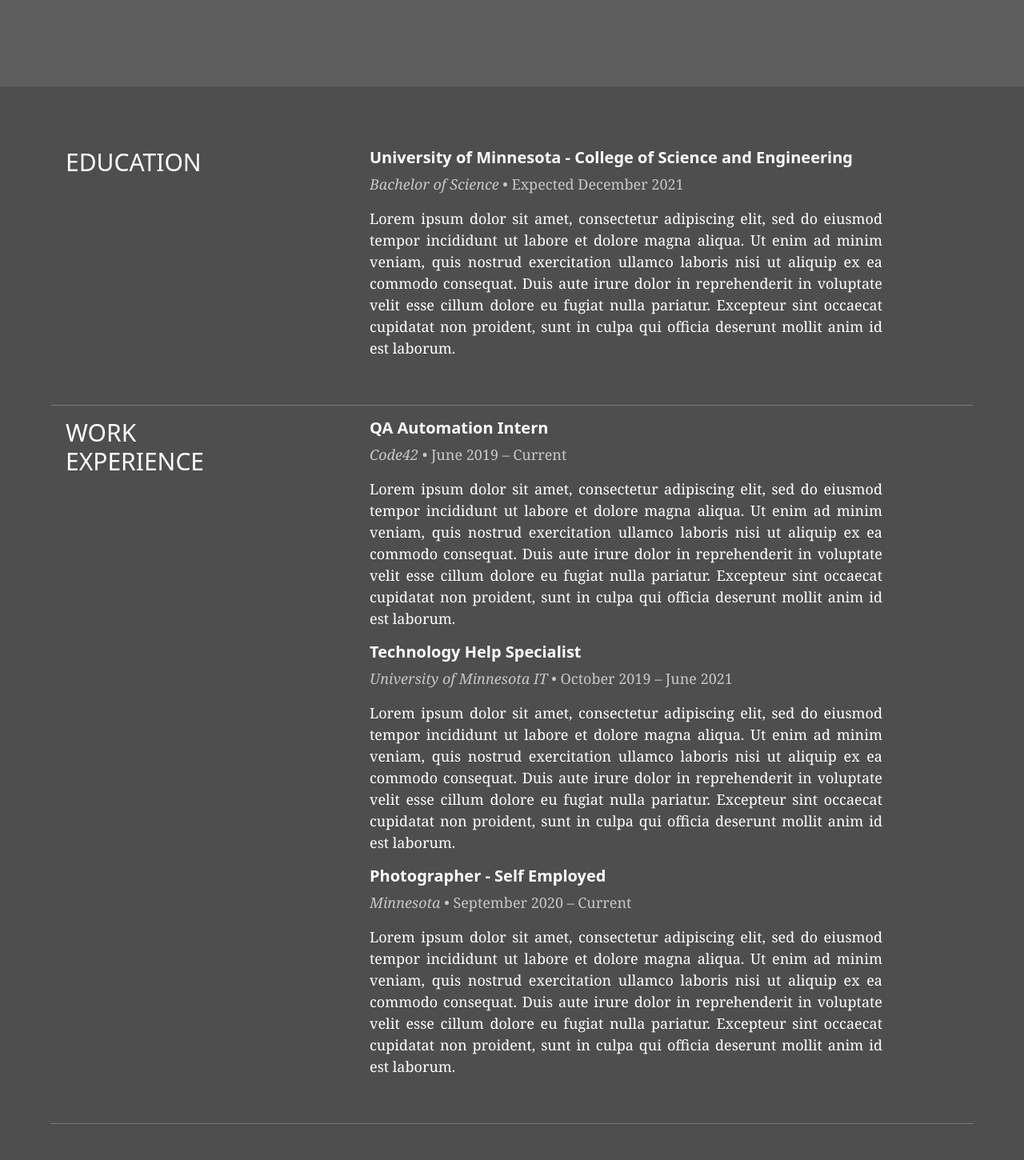
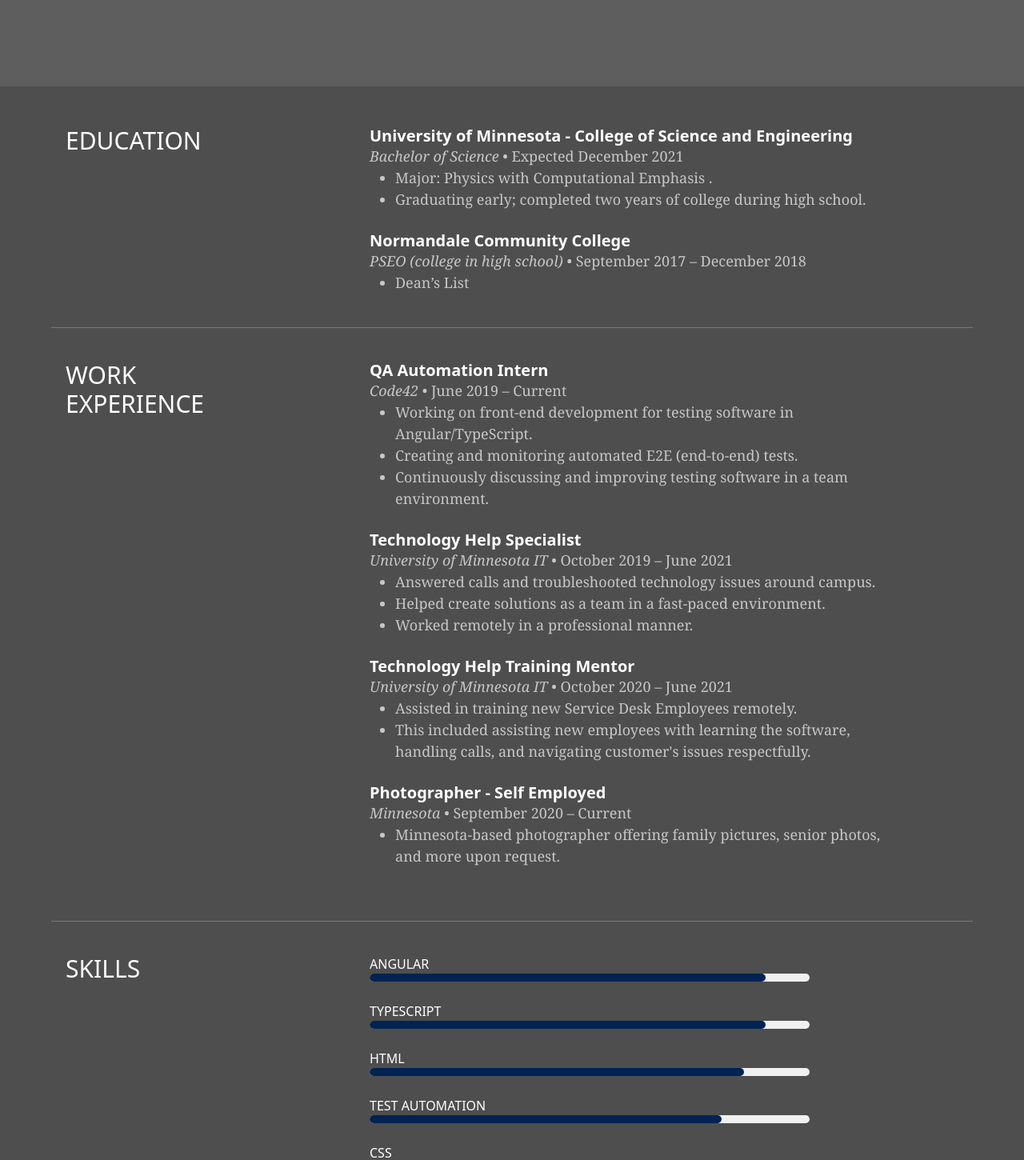
Before and after one commit to Caitlyn-Kloeckl/personal-website, a React (Create React App) app in the folder personal-website/: page / in a window 1280 px wide. Shown: the part 1330-2780 px from the top of the page at 80% size. Built offline with nearby package versions, Linux system fonts and the light colour scheme.

Commit message:
finished resume and skills

```diff
--- a/personal-website/src/App.css
+++ b/personal-website/src/App.css
@@ -27,11 +27,22 @@
 
 .resume-section {
   background-color: #4e4e4e;
-  min-height: 240vh;
+  /* min-height: 180vh; */
   display: flex;
   flex-direction: column;
   align-items: center;
   justify-content: center;
+  padding-top: 50px;
+}
+
+.skills-section {
+  background-color: #4e4e4e;
+  /* min-height: 80vh; */
+  display: flex;
+  flex-direction: column;
+  align-items: center;
+  justify-content: center;
+  padding-bottom: 50px;
 }
 
 .resume-main-titles {
@@ -46,6 +57,7 @@
   font-size: 20px;
   text-align:left;
   font-weight: bold;
+  margin-bottom: 0px;
 }
 
 .resume-tertiary-titles {
@@ -53,13 +65,14 @@
   font-size: 18px;
   font-family: Georgia, 'Times New Roman', Times, serif;
   text-align: justify;
+  margin-bottom: 0px;
 }
 
 .resume-text {
-  color: rgb(255, 255, 255) !important;
+  color: rgba(221, 221, 221, 0.849) !important;
   font-size: 18px;
   font-family: Georgia, 'Times New Roman', Times, serif;
-  text-align: justify;
+  padding-bottom: 10px;
 }
 
 
@@ -204,19 +217,34 @@
 }
 
 .progress-line .html {
+  width: 85%;
+}
+.progress-line .css {
+  width: 75%;
+}
+.progress-line .bootstrap {
+  width: 70%;
+}
+.progress-line .test-automation {
   width: 80%;
 }
-.progress-line .css {
-  width: 70%;
+.progress-line .angular {
+  width: 90%;
 }
-.progress-line .bootstrap {
-  width: 82%;
+.progress-line .typescript {
+  width: 90%;
 }
-.progress-line .javascript {
-  width: 62%;
+.progress-line .react {
+  width: 50%;
 }
-.progress-line .c {
-  width: 90%;
+.progress-line .python {
+  width: 40%;
+}
+.progress-line .java {
+  width: 40%;
+}
+.progress-line .matlab {
+  width: 60%;
 }
 
 .bar .progress-line span::before {
--- a/personal-website/src/App.tsx
+++ b/personal-website/src/App.tsx
@@ -19,7 +19,10 @@ function App() {
             <Nav.Link className="navbar-text" href="#resume">
               Resume
             </Nav.Link>
-            <Nav.Link className="navbar-text" href="#resume">
+            <Nav.Link className="navbar-text" href="#skills">
+              Skills
+            </Nav.Link>
+            <Nav.Link className="navbar-text" href="#projects">
               Projects
             </Nav.Link>
           </Nav>
@@ -120,7 +123,7 @@ function App() {
         </div>
       </section>
       <section id="resume" className="resume-section">
-        <div style={{ paddingBottom: "25px", paddingTop: "25px" }} className="container">
+        <div className="container">
           <div className="row">
             <div className="col-lg-4 col-sm-1">
               <h2 className="resume-main-titles">Education</h2>
@@ -133,22 +136,27 @@ function App() {
                 <p className="resume-tertiary-titles">
                   <i>Bachelor of Science</i> • Expected December 2021
                 </p>
-                <p className="resume-text">
-                  Lorem ipsum dolor sit amet, consectetur adipiscing elit, sed
-                  do eiusmod tempor incididunt ut labore et dolore magna aliqua.
-                  Ut enim ad minim veniam, quis nostrud exercitation ullamco
-                  laboris nisi ut aliquip ex ea commodo consequat. Duis aute
-                  irure dolor in reprehenderit in voluptate velit esse cillum
-                  dolore eu fugiat nulla pariatur. Excepteur sint occaecat
-                  cupidatat non proident, sunt in culpa qui officia deserunt
-                  mollit anim id est laborum.
+                <ul className="resume-text">
+                  <li>Major: Physics with Computational Emphasis .</li>
+                  <li>Graduating early; completed two years of college during high school.</li>
+                </ul>
+              </div>
+              <div>
+                <h3 className="resume-secondary-titles">
+                Normandale Community College
+                </h3>
+                <p className="resume-tertiary-titles">
+                  <i>PSEO (college in high school)</i> • September 2017 – December 2018
                 </p>
+                <ul className="resume-text">
+                  <li>Dean’s List</li>
+                </ul>
               </div>
             </div>
           </div>
         </div>
         <hr className="line-resume"></hr>
-        <div style={{ paddingBottom: "25px" }} className="container">
+        <div style={{ paddingTop: "25px", paddingBottom: "25px" }} className="container">
           <div className="row">
             <div className="col-lg-4 col-sm-1">
               <h2 className="resume-main-titles">
@@ -163,53 +171,48 @@ function App() {
                 <p className="resume-tertiary-titles">
                   <i>Code42</i> • June 2019 – Current
                 </p>
-                <p className="resume-text">
-                  Lorem ipsum dolor sit amet, consectetur adipiscing elit, sed
-                  do eiusmod tempor incididunt ut labore et dolore magna aliqua.
-                  Ut enim ad minim veniam, quis nostrud exercitation ullamco
-                  laboris nisi ut aliquip ex ea commodo consequat. Duis aute
-                  irure dolor in reprehenderit in voluptate velit esse cillum
-                  dolore eu fugiat nulla pariatur. Excepteur sint occaecat
-                  cupidatat non proident, sunt in culpa qui officia deserunt
-                  mollit anim id est laborum.
-                </p>
+                <ul className="resume-text">
+                  <li>Working on front-end development for testing software in Angular/TypeScript.</li>
+                  <li>Creating and monitoring automated E2E (end-to-end) tests.</li>
+                  <li>Continuously discussing and improving testing software in a team environment.</li>
+                </ul>
                 <h3 className="resume-secondary-titles">
                   Technology Help Specialist
                 </h3>
                 <p className="resume-tertiary-titles">
                   <i>University of Minnesota IT</i> • October 2019 – June 2021
                 </p>
-                <p className="resume-text">
-                  Lorem ipsum dolor sit amet, consectetur adipiscing elit, sed
-                  do eiusmod tempor incididunt ut labore et dolore magna aliqua.
-                  Ut enim ad minim veniam, quis nostrud exercitation ullamco
-                  laboris nisi ut aliquip ex ea commodo consequat. Duis aute
-                  irure dolor in reprehenderit in voluptate velit esse cillum
-                  dolore eu fugiat nulla pariatur. Excepteur sint occaecat
-                  cupidatat non proident, sunt in culpa qui officia deserunt
-                  mollit anim id est laborum.
+                <ul className="resume-text">
+                  <li>Answered calls and troubleshooted technology issues around campus.</li>
+                  <li>Helped create solutions as a team in a fast-paced environment.</li>
+                  <li>Worked remotely in a professional manner.</li>
+                </ul>
+                <h3 className="resume-secondary-titles">
+                  Technology Help Training Mentor
+                </h3>
+                <p className="resume-tertiary-titles">
+                  <i>University of Minnesota IT</i> • October 2020 – June 2021
                 </p>
+                <ul className="resume-text">
+                  <li>Assisted in training new Service Desk Employees remotely.</li>
+                  <li>This included assisting new employees with learning the software, handling calls, and navigating customer's issues respectfully.</li>
+                </ul>
                 <h3 className="resume-secondary-titles">
                   Photographer - Self Employed
                 </h3>
                 <p className="resume-tertiary-titles">
                   <i>Minnesota </i> • September 2020 – Current
                 </p>
-                <p className="resume-text">
-                  Lorem ipsum dolor sit amet, consectetur adipiscing elit, sed
-                  do eiusmod tempor incididunt ut labore et dolore magna aliqua.
-                  Ut enim ad minim veniam, quis nostrud exercitation ullamco
-                  laboris nisi ut aliquip ex ea commodo consequat. Duis aute
-                  irure dolor in reprehenderit in voluptate velit esse cillum
-                  dolore eu fugiat nulla pariatur. Excepteur sint occaecat
-                  cupidatat non proident, sunt in culpa qui officia deserunt
-                  mollit anim id est laborum.
-                </p>
+                <ul className="resume-text">
+                  <li>Minnesota-based photographer offering family pictures, senior photos, and more upon request.</li>
+                </ul>
               </div>
             </div>
           </div>
         </div>
         <hr className="line-resume"></hr>
+      </section>
+      <section id="skills" className="skills-section">
         <div className="container">
           <div className="row">
             <div style={{ paddingTop: "25px" }} className="col-lg-4 col-sm-1">
@@ -225,16 +228,21 @@ function App() {
                         <span className="angular"></span>
                       </div>
                       <div className="bar">
-                        <div className="info">REACT</div>
+                        <div className="info">TYPESCRIPT</div>
                         <div className="progress-line">
-                          <span className="react"></span>
+                          <span className="typescript"></span>
+                        </div>
+                        <div className="bar">
+                          <div className="info">HTML</div>
+                          <div className="progress-line">
+                            <span className="html"></span>
                           </div>
                           <div className="bar">
                             <div className="info">
-                            <span>HTML</span>
+                              <span>TEST AUTOMATION</span>
                             </div>
                             <div className="progress-line">
-                            <span className="html"></span>
+                              <span className="test-automation"></span>
                             </div>
                             <div className="bar">
                               <div className="info">
@@ -252,17 +260,17 @@ function App() {
                                 </div>
                                 <div className="bar">
                                   <div className="info">
-                                  <span>TEST AUTOMATION</span>
+                                    <span>MATLAB</span>
                                   </div>
                                   <div className="progress-line">
-                                  <span className="test-automation"></span>
+                                    <span className="matlab"></span>
                                   </div>
                                   <div className="bar">
                                     <div className="info">
-                                    <span>PYTHON</span>
+                                      <span>REACT</span>
                                     </div>
                                     <div className="progress-line">
-                                    <span className="python"></span>
+                                      <span className="react"></span>
                                     </div>
                                     <div className="bar">
                                       <div className="info">
@@ -273,10 +281,11 @@ function App() {
                                       </div>
                                       <div className="bar">
                                         <div className="info">
-                                        <span>MATLAB</span>
+                                          <span>PYTHON</span>
                                         </div>
                                         <div className="progress-line">
-                                        <span className="matlab"></span>
+                                          <span className="python"></span>
+                                        </div>
                                       </div>
                                     </div>
                                   </div>
@@ -294,7 +303,11 @@ function App() {
           </div>
         </div>
       </section>
-      <section id="projects" className="projects-section"></section>
+      <section id="projects" className="projects-section">
+
+
+
+      </section>
     </div>
   );
 }
```
Lines whose indentation alone changed are shown as unchanged.
